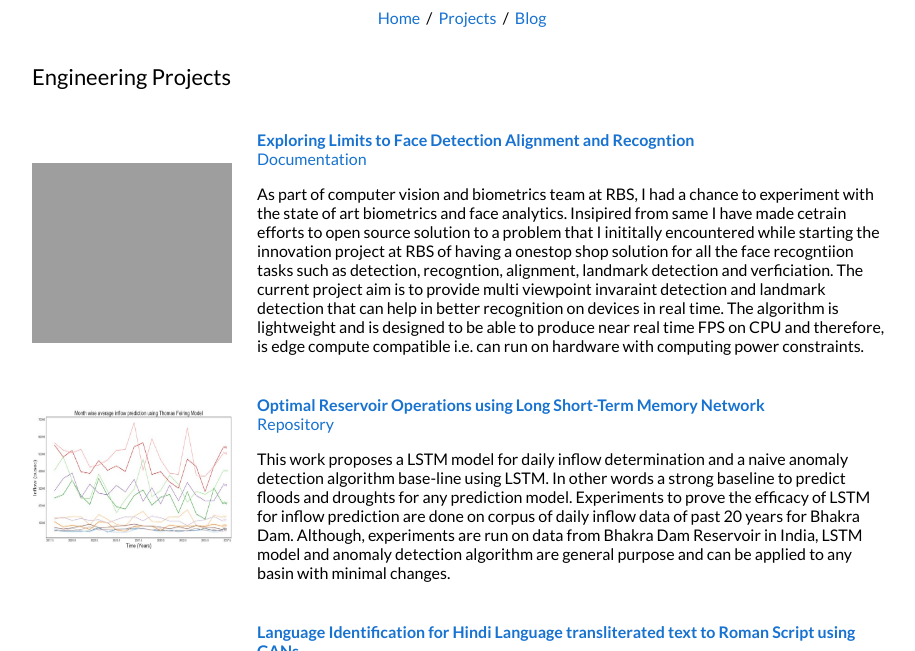
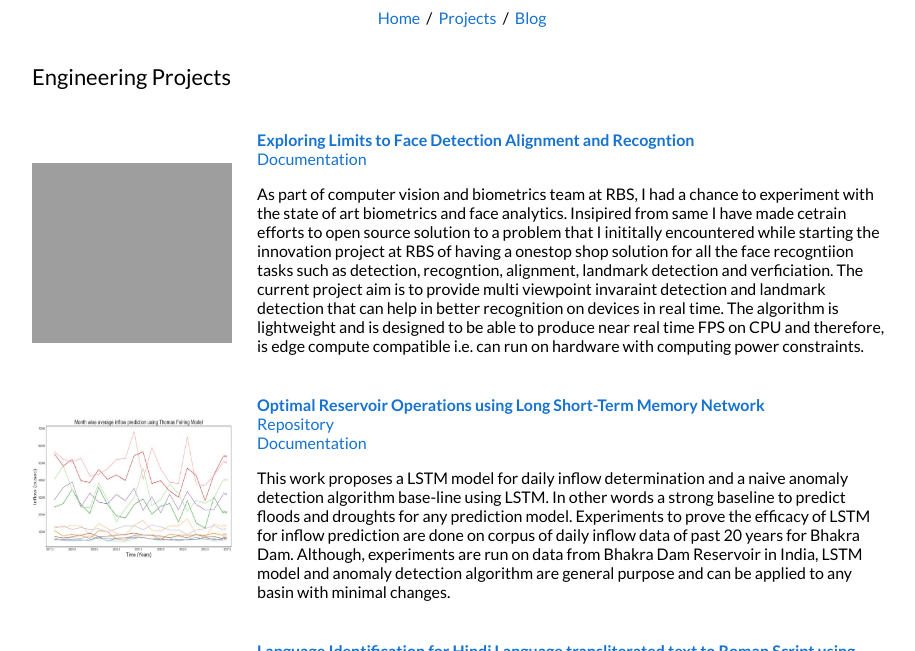
Before and after one commit to Anurag14/anurag14.github.io, a Jekyll site: the page built from projects/index.html, in a window 1280 px wide, cut to the strip 0-651 px from the top of the page. Shown: the whole strip, without its empty margins (178-1093 px from the left). Built offline with Jekyll 4.4.1, drawn with Linux system fonts in a browser that asks for light colours.

Commit message:
Update project.html

```diff
--- a/_layouts/project.html
+++ b/_layouts/project.html
@@ -141,6 +141,7 @@
         <p><a href="https://anurag14.github.io/images/LSTM_article.pdf">
         <papertitle>Optimal Reservoir Operations using Long Short-Term Memory Network</papertitle></a><br>
            <a href="https://github.com/Anurag14/Inflow-Prediction-Bhakra">Repository</a> <br>
+		<a href="../archives/Asha Thesis.pdf">Documentation</a> <br>
 
 
         <p></p>
```
